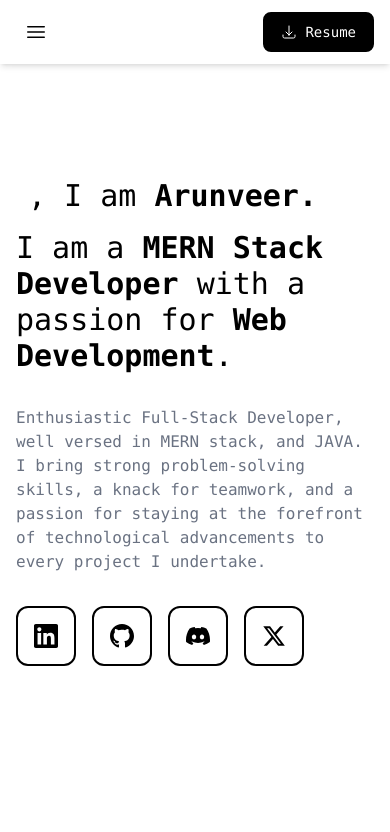
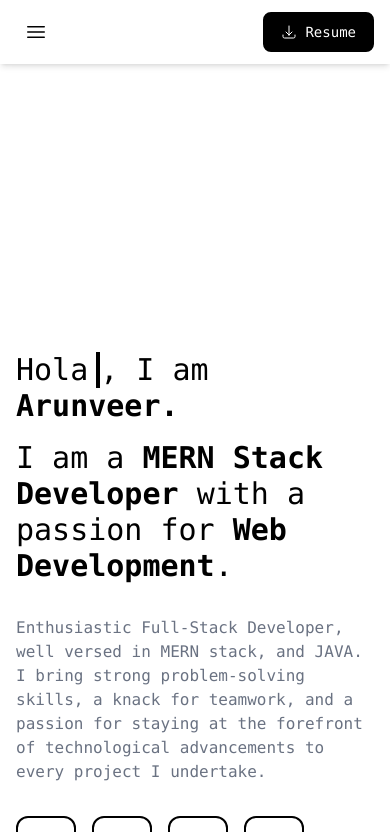
Before and after one commit to ArunveerSidhu/personal-portfolio, a React (Vite) app in the folder portfolio/: page / in a window 390 px wide. Shown: the top 832 px of the page. Built offline with nearby package versions, Linux system fonts and the light colour scheme.

Commit message:
fixed overlapping issues on small screens

```diff
--- a/portfolio/src/App.jsx
+++ b/portfolio/src/App.jsx
@@ -10,7 +10,7 @@
   return (
     <>
       <Header/>
-      <div className="snap-container">
+      <div className="snap-container pt-16">
         <AboutMe/>
         <Skills/>
         <Projects/>
--- a/portfolio/src/components/AboutMe.jsx
+++ b/portfolio/src/components/AboutMe.jsx
@@ -46,7 +46,7 @@
 
   //min-h-[calc(100vh-4rem)]
   return (
-    <section id="about" className="h-screen flex items-center py-16">
+    <section id="about" className="min-h-screen w-full">
       <div className="max-w-6xl mx-auto px-4 w-full">
         <div className='w-full font-mono'>
           <div className="text-3xl sm:text-4xl lg:text-5xl font-mono">
--- a/portfolio/src/components/Projects.jsx
+++ b/portfolio/src/components/Projects.jsx
@@ -25,7 +25,7 @@
   ];
 
   return (
-    <section id='projects' className="h-screen flex items-center py-16">
+    <section id='projects' className="min-h-screen w-full">
       <div className="max-w-6xl mx-auto px-4 w-full">
         <h2 className="text-3xl sm:text-4xl font-mono font-bold mb-8 sm:mb-16">My Projects...</h2>
         <div className="grid grid-cols-1 md:grid-cols-2 lg:grid-cols-3 gap-6 sm:gap-8">
--- a/portfolio/src/index.css
+++ b/portfolio/src/index.css
@@ -20,6 +20,8 @@
   animation: blink 1s step-end infinite;
 }
 
+/* Desktop styles (768px and above) */
+@media (min-width: 768px) {
   .snap-container {
     height: 100vh;
     overflow-y: scroll;
@@ -27,10 +29,54 @@
   }
 
   section {
+    height: 100vh;
     scroll-snap-align: start;
     scroll-snap-stop: always;
+    display: flex;
+    align-items: center;
+  }
 }
 
-html{
+/* Mobile styles */
+@media (max-width: 767px) {
+  .snap-container {
+    overflow-y: auto;
+    margin-top: 4rem; /* Space for fixed header */
+  }
+
+  section {
+    min-height: 100vh;
+    margin: 4rem 0;  /* Increased base margin */
+    display: flex;
+    align-items: center;
+    flex-direction: column;
+    justify-content: center;
+  }
+
+  #skills {
+    margin-top: 8rem;  /* Increased margin */
+  }
+
+  #projects {
+    margin-top: 10rem; /* More margin for projects section */
+    padding-top: 2rem; /* Additional padding */
+  }
+
+  #contact {
+    margin-top: 8rem;  /* Increased margin */
+  }
+}
+
+/* Hide scrollbar but keep functionality */
+.snap-container {
+  scrollbar-width: none;
+  -ms-overflow-style: none;
+}
+
+.snap-container::-webkit-scrollbar {
+  display: none;
+}
+
+html {
   scroll-behavior: smooth;
 }
```
Lines whose indentation alone changed are shown as unchanged.
